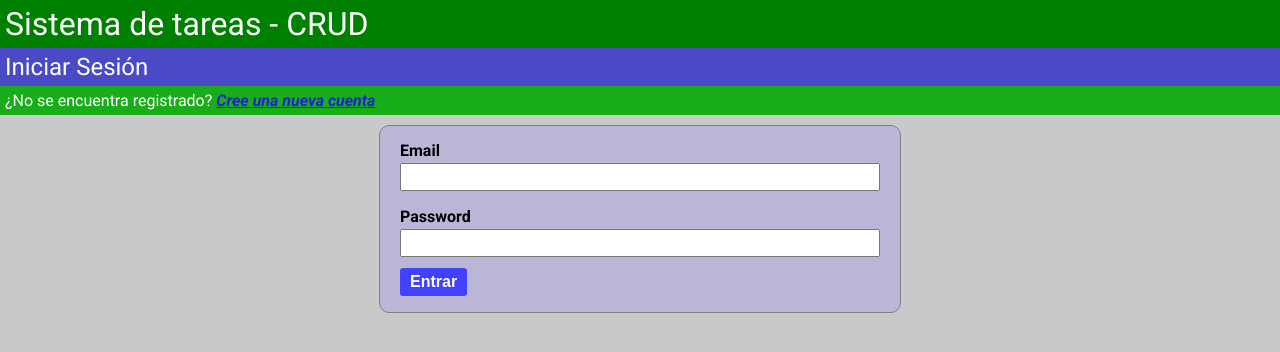
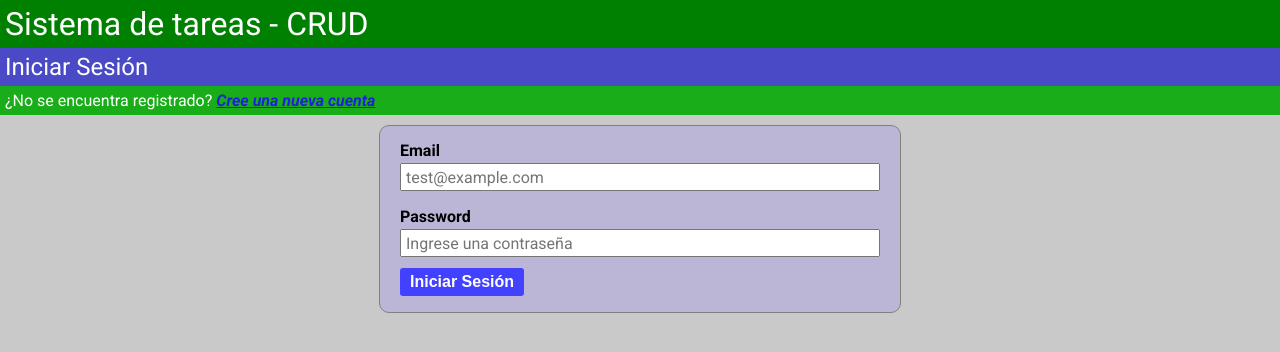
Before and after one commit to walesp3982/tareas-crud, a React (Vite) app in the folder frontend/: page / in a window 1280 px wide. Shown: the top 352 px of the page. Built offline with nearby package versions, Linux system fonts and the light colour scheme.

Commit message:
[frontend] create logic to login form

```diff
--- a/frontend/src/components/forms/LoginForm/LoginForm.tsx
+++ b/frontend/src/components/forms/LoginForm/LoginForm.tsx
@@ -1,20 +1,71 @@
+import React, { useState } from "react";
 import { Button } from "../../Button";
 import '../forms.css'
+import { sendLogin, type dataLogin } from "../../../services/auth";
 
 export function LoginForm() {
+  const [formData, setFormData] = useState<dataLogin>({
+    device_name: "web",
+    email: "",
+    password: "",
+  })
+  const [error, setError] = useState<string>("")
+  const [loading, setLoading] = useState<boolean>(false)
+
+  const handleChange = (e: React.ChangeEvent<HTMLInputElement>) => {
+    const { name, value } = e.target;
+    setFormData({ ...formData, [name]: value })
+
+  }
+  const handleLogin = async (e: React.FormEvent<HTMLFormElement>) => {
+    e.preventDefault()
+    console.log("Submit Form")
+    setLoading(true);
+    setError("");
+    try {
+      const data = await sendLogin(formData);
+      console.log(data.token);
+    }
+    catch (err) {
+      if (err instanceof Error) {
+        console.log("Error: ", err.message)
+        setError(err.message);
+      }
+    } finally {
+      setLoading(false);
+    }
+  }
+
   return (
     <div className="container-form">
-      <form method="GET">
+      <form method="POST" onSubmit={handleLogin}>
+        {error && <div className="error-form">
+          {error}
+        </div>}
         <div className="block-form">
           <label htmlFor="email">Email</label>
-          <input type="email" />
+          <input type="email"
+            name="email"
+            id="email"
+            value={formData.email}
+            onChange={handleChange}
+            placeholder="test@example.com"
+            required />
         </div>
         <div className="block-form">
           <label htmlFor="password">Password</label>
-          <input type="password" />
+          <input type="password"
+            name="password"
+            id="password"
+            value={formData.password}
+            onChange={handleChange}
+            placeholder="Ingrese una contraseña"
+            required />
         </div>
         <div>
-          <Button>Entrar</Button>
+          <Button disabled={loading}>
+            {loading ? 'Cargando...' : "Iniciar Sesión"}
+          </Button>
         </div>
       </form>
     </div>
--- a/frontend/src/components/forms/RegisterForm/RegisterForm.tsx
+++ b/frontend/src/components/forms/RegisterForm/RegisterForm.tsx
@@ -16,14 +16,14 @@ export function RegisterForm(): JSX.Element {
   })
 
   const [loading, setLoading] = useState<boolean>(false);
-  const [error, setError] = useState<string | null>(null)
+  const [error, setError] = useState<string>("")
 
   const handleChange = (e: React.ChangeEvent<HTMLInputElement>) => {
     const { name, value } = e.target
     setFormData({ ...formData, [name]: value })
   }
 
-  const handleLogin = async (e: React.FormEvent<HTMLFormElement>) => {
+  const handleRegister = async (e: React.FormEvent<HTMLFormElement>) => {
     e.preventDefault()
     console.log("Submit Form...")
     setLoading(true);
@@ -59,7 +59,7 @@ export function RegisterForm(): JSX.Element {
 
   return (
     <div className="container-form">
-      <form method="POST" onSubmit={handleLogin}>
+      <form method="POST" onSubmit={handleRegister}>
         {error &&
           <div className="error-form">
             {error}
@@ -108,7 +108,7 @@ export function RegisterForm(): JSX.Element {
         </div>
         <div>
           <Button disabled={loading}>
-            {loading ? 'Cargando...' : "Iniciar Sesión"}
+            {loading ? 'Cargando...' : "Registrar Usuario"}
           </Button>
         </div>
       </form>
```
